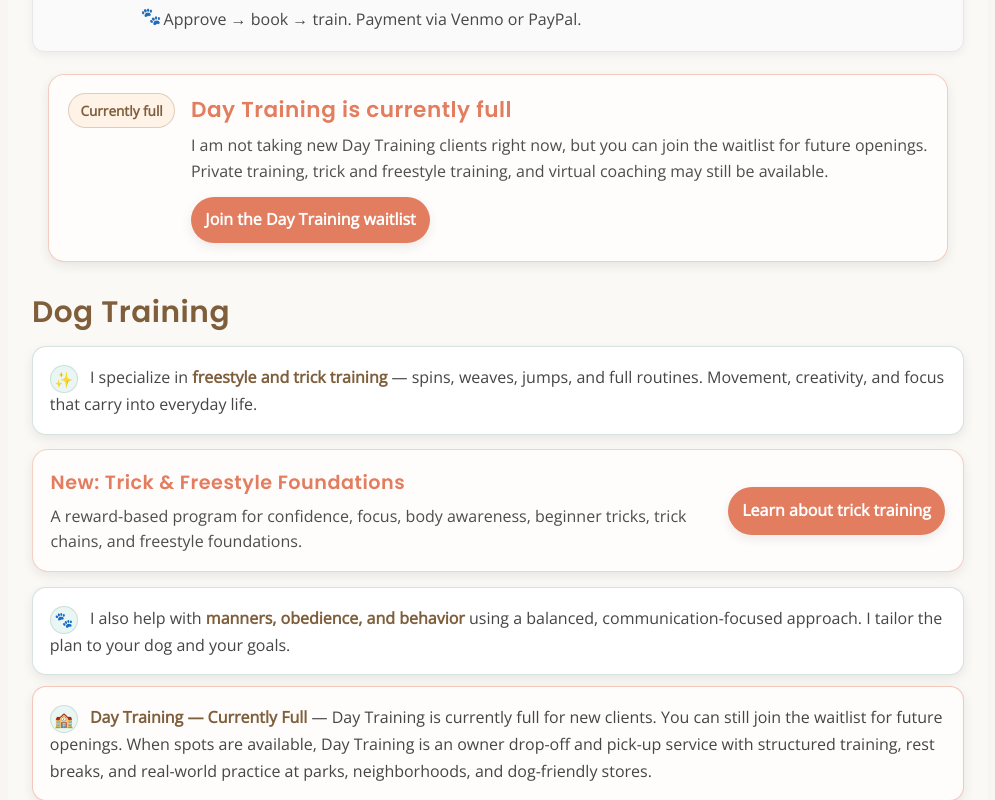
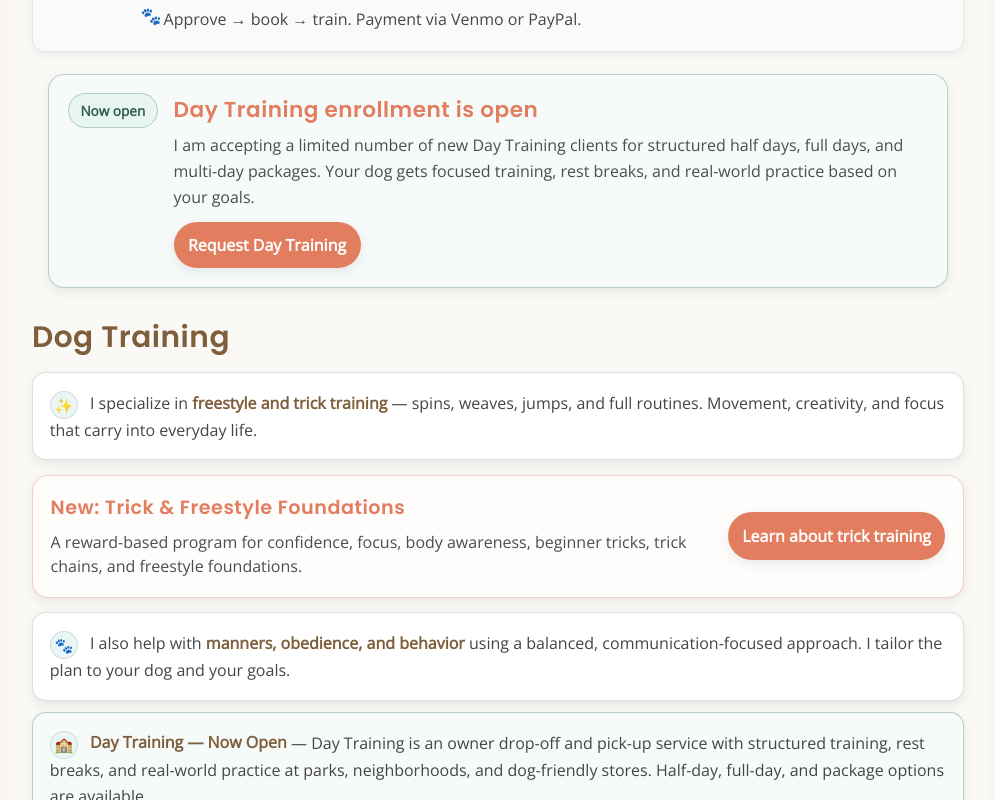
Before and after one commit to jpantano30/paisley-dog-gear, a React (Create React App) app: page /training in a window 1280 px wide. Shown: the part 500-1300 px from the top of the page, without its empty margins (142-1137 px from the left). Built offline with nearby package versions, Linux system fonts and the light colour scheme.

Commit message:
Reopen day training enrollment
Add the Day Training homepage spotlight, reopen the training request option, and replace waitlist/full messaging with current availability.

```diff
--- a/src/pages/Home.js
+++ b/src/pages/Home.js
@@ -50,7 +50,7 @@ const Home = () => {
     <>
       <title>Boston Dog Trainer & Custom Biothane Leashes | Paisley Dog Gear & Training</title>
       <meta name="description"
-            content="Private dog training, AKC CGC testing, and virtual or in-person Trick Dog title evaluations in Boston, plus handmade waterproof BioThane leashes and collars." />
+            content="Day training, private dog training, AKC CGC testing, and Trick Dog title evaluations in Boston, plus handmade waterproof BioThane leashes and collars." />
       <link rel="canonical" href="https://paisleydoggearandtraining.com/" />
       {/* Structured Data */}
       <script type="application/ld+json"
@@ -96,6 +96,37 @@ const Home = () => {
             <Link to="/gallery" className="cta-button cta-ghost">
               Gallery
             </Link>
+          </div>
+        </div>
+      </section>
+
+      <section className="daytraining-spotlight" aria-labelledby="daytraining-title">
+        <div className="dt-inner">
+          <div className="dt-copy">
+            <span className="pill">Now enrolling</span>
+            <h2 id="daytraining-title">Day Training is open</h2>
+            <p className="dt-sub">
+              Your dog spends a structured half or full day with me working on
+              your goals through focused training, rest breaks, and real-world practice.
+            </p>
+            <ul className="dt-highlights">
+              <li>Half-day, full-day, and multi-day package options</li>
+              <li>Practice at parks, neighborhoods, and dog-friendly stores</li>
+              <li>Photo or video updates and a same-day summary</li>
+            </ul>
+            <div className="dt-cta-row">
+              <Link to="/training?service=day-training" className="cta-button cta-secondary">
+                See pricing &amp; request Day Training
+              </Link>
+            </div>
+          </div>
+
+          <div className="dt-media">
+            <img
+              src="/assets/new2/lulu1.jpg"
+              alt="A dog practicing during a Paisley Dog Gear and Training day training session"
+              loading="lazy"
+            />
           </div>
         </div>
       </section>
@@ -286,9 +317,10 @@ const Home = () => {
         <section className="training-inquiry">
           <h2>Dog Training Inquiries</h2>
           <p>
-            I offer trick training, freestyle, behavior support, AKC CGC testing,
-            and Trick Dog title evaluations in the Boston area. Virtual Trick Dog
-            video evaluations are available nationwide.
+            Day Training enrollment is open. I also offer private training, trick
+            training, freestyle, behavior support, AKC CGC testing, and Trick Dog
+            title evaluations in the Boston area. Virtual Trick Dog video evaluations
+            are available nationwide.
           </p>
           <Link to="/training" className="cta-button cta-secondary">
             Training Request Form
--- a/src/pages/TrainingForm.css
+++ b/src/pages/TrainingForm.css
@@ -1250,8 +1250,8 @@ textarea[aria-invalid="true"] {
   grid-template-columns: auto 1fr;
   gap: 1rem;
   align-items: start;
-  background: #fffdfb;
-  border: 1.5px solid rgba(226, 125, 96, 0.38);
+  background: #f6fbfa;
+  border: 1.5px solid rgba(108, 154, 139, 0.45);
   border-radius: 16px;
   padding: 1.15rem 1.2rem;
   box-shadow: var(--shadow-sm);
@@ -1262,9 +1262,9 @@ textarea[aria-invalid="true"] {
   white-space: nowrap;
   padding: 0.35rem 0.7rem;
   border-radius: 999px;
-  background: #fff3e8;
-  color: var(--accent-brown);
-  border: 1px solid rgba(126, 94, 59, 0.25);
+  background: #e8f5f1;
+  color: #315e54;
+  border: 1px solid rgba(108, 154, 139, 0.42);
   font-weight: 900;
   font-size: 0.85rem;
 }
@@ -1304,14 +1304,14 @@ textarea[aria-invalid="true"] {
   box-shadow: var(--shadow-md);
 }
 
-.day-training-full-note {
-  border-color: rgba(226, 125, 96, 0.42) !important;
-  background: #fffdfb !important;
+.day-training-open-note {
+  border-color: rgba(108, 154, 139, 0.45) !important;
+  background: #f6fbfa !important;
 }
 
-.waitlist-fields {
-  background: #fffdfb;
-  border: 1.5px solid rgba(226, 125, 96, 0.35);
+.day-training-fields {
+  background: #f6fbfa;
+  border: 1.5px solid rgba(108, 154, 139, 0.38);
   border-radius: 14px;
   padding: 1rem;
   box-shadow: var(--shadow-sm);
@@ -1320,6 +1320,7 @@ textarea[aria-invalid="true"] {
   gap: 0.75rem;
 }
 
+.day-training-helper,
 .waitlist-helper {
   margin: 0 0 0.3rem;
   color: #555;
--- a/src/pages/TrainingForm.js
+++ b/src/pages/TrainingForm.js
@@ -134,7 +134,7 @@ const TrainingForm = () => {
     akcTestFormat: "",
     akcTitleLevel: "",
     akcVideoLink: "",
-    dayTrainingWaitlistType: "",
+    dayTrainingType: "",
     preferredDays: "",
     preferredStart: "",
     scheduleFlexibility: "",
@@ -156,8 +156,7 @@ const TrainingForm = () => {
   const [touched, setTouched] = useState({});
   const [lastSubmittedService, setLastSubmittedService] = useState("")
 
-  const wantsDayTrainingWaitlist =
-    formData.serviceType === "Day Training Waitlist";
+  const wantsDayTraining = formData.serviceType === "Day Training";
 
   const wantsAkcTesting = formData.serviceType === "AKC Testing & Titles";
 
@@ -187,6 +186,11 @@ const TrainingForm = () => {
         ...prev,
         serviceType: "Trick & Freestyle Training"
       }));
+    } else if (requestedService === "day-training") {
+      setFormData((prev) => ({
+        ...prev,
+        serviceType: "Day Training"
+      }));
     } else {
       return;
     }
@@ -203,10 +207,10 @@ const TrainingForm = () => {
 
   const serviceOptions = [
     {
-      value: "Day Training Waitlist",
+      value: "Day Training",
       icon: <SchoolIcon />,
-      title: "Day Training Waitlist",
-      desc: "Day training is currently full. Join the waitlist for future openings."
+      title: "Day Training",
+      desc: "Now accepting new clients for structured half days, full days, and packages."
     },
     // {
     //   value: "Day Training Package",
@@ -321,7 +325,7 @@ const TrainingForm = () => {
         akcTestFormat: "",
         akcTitleLevel: "",
         akcVideoLink: "",
-        dayTrainingWaitlistType: "",
+        dayTrainingType: "",
         preferredDays: "",
         preferredStart: "",
         scheduleFlexibility: "",
@@ -347,32 +351,32 @@ const TrainingForm = () => {
     <>
       {/* <Banner /> */}
 
-      <title>Boston Dog Trainer | AKC CGC &amp; Trick Dog Evaluator</title>
+      <title>Boston Dog Training | Day Training, Private Training &amp; AKC Titles</title>
       <meta
         name="description"
-        content="Private dog training in Boston plus AKC CGC, CGCA and CGCU testing, CGC prep, virtual Trick Dog evaluations, Virtual Home Manners, and S.T.A.R. Puppy interest."
+        content="Day training and private dog training in Boston, plus trick and freestyle training, AKC CGC testing, and virtual Trick Dog title evaluations."
       />
       <link rel="canonical" href="https://paisleydoggearandtraining.com/training" />
 
       <meta property="og:type" content="website" />
       <meta
         property="og:title"
-        content="Boston Dog Trainer | AKC CGC & Trick Dog Evaluator"
+        content="Boston Dog Training | Day Training, Private Training & AKC Titles"
       />
       <meta
         property="og:description"
-        content="Private dog training in Boston plus AKC CGC-family testing, CGC prep, virtual Trick Dog evaluations, Virtual Home Manners, and S.T.A.R. Puppy interest."
+        content="Day training and private dog training in Boston, plus trick and freestyle training, AKC CGC testing, and virtual Trick Dog title evaluations."
       />
       <meta property="og:url" content="https://paisleydoggearandtraining.com/training" />
 
       <meta name="twitter:card" content="summary_large_image" />
       <meta
         name="twitter:title"
-        content="Boston Dog Trainer | AKC CGC & Trick Dog Evaluator"
+        content="Boston Dog Training | Day Training, Private Training & AKC Titles"
       />
       <meta
         name="twitter:description"
-        content="Private dog training in Boston plus AKC CGC-family testing, CGC prep, virtual Trick Dog evaluations, Virtual Home Manners, and S.T.A.R. Puppy interest."
+        content="Day training and private dog training in Boston, plus trick and freestyle training, AKC CGC testing, and virtual Trick Dog title evaluations."
       />
 
       <script
@@ -382,8 +386,8 @@ const TrainingForm = () => {
             "@context": "https://schema.org",
             "@type": "Service",
             "@id": "https://paisleydoggearandtraining.com/training#service",
-            name: "Dog Training and AKC Evaluations",
-            serviceType: "Private dog training and AKC title evaluations",
+            name: "Dog Training, Day Training, and AKC Evaluations",
+            serviceType: "Day training, private dog training, and AKC title evaluations",
             url: "https://paisleydoggearandtraining.com/training",
             provider: {
               "@id": "https://paisleydoggearandtraining.com/#business"
@@ -404,6 +408,7 @@ const TrainingForm = () => {
               name: "Dog Training Services",
               itemListElement: [
                 "Puppy foundations",
+                "Day training",
                 "Obedience and manners",
                 "Leash skills",
                 "Trick training",
@@ -485,7 +490,7 @@ const TrainingForm = () => {
         </p>
 
         <p className="intro-sub">
-          Private dog training is available in Boston, Cambridge, Somerville,
+          Private and day training are available in Boston, Cambridge, Somerville,
           Medford, Brookline, Everett, Winchester, Woburn, Newton, and nearby
           communities. Share your dog’s needs and goals, and I’ll send a
           personalized plan, pricing, and scheduling options.
@@ -508,18 +513,24 @@ const TrainingForm = () => {
         </section>
 
         <section className="availability-notice" aria-label="Current training availability">
-          <div className="availability-badge">Currently full</div>
+          <div className="availability-badge">Now open</div>
 
           <div>
-            <h2>Day Training is currently full</h2>
+            <h2>Day Training enrollment is open</h2>
             <p>
-              I am not taking new Day Training clients right now, but you can join the waitlist
-              for future openings. Private training, trick and freestyle training, and virtual
-              coaching may still be available.
+              I am accepting a limited number of new Day Training clients for structured
+              half days, full days, and multi-day packages. Your dog gets focused training,
+              rest breaks, and real-world practice based on your goals.
             </p>
 
-            <a href="#training-form" className="availability-link">
-              Join the Day Training waitlist
+            <a
+              href="#training-form"
+              className="availability-link"
+              onClick={() =>
+                setFormData((prev) => ({ ...prev, serviceType: "Day Training" }))
+              }
+            >
+              Request Day Training
             </a>
           </div>
         </section>
@@ -557,17 +568,16 @@ const TrainingForm = () => {
             communication-focused approach. I tailor the plan to your dog and your goals.
           </p>
 
-          <p className="notes day-training-full-note">
+          <p className="notes day-training-open-note">
             <strong>
               <span role="img" aria-label="school">
                 🏫
               </span>{" "}
-              Day Training — Currently Full
+              Day Training — Now Open
             </strong>{" "}
-            — Day Training is currently full for new clients. You can still join the waitlist
-            for future openings. When spots are available, Day Training is an owner drop-off
-            and pick-up service with structured training, rest breaks, and real-world practice
-            at parks, neighborhoods, and dog-friendly stores.
+            — Day Training is an owner drop-off and pick-up service with structured training,
+            rest breaks, and real-world practice at parks, neighborhoods, and dog-friendly
+            stores. Half-day, full-day, and package options are available.
           </p>
 
           <div className="notes where-notes">
@@ -1093,19 +1103,19 @@ const TrainingForm = () => {
               </section>
             )}
 
-            {wantsDayTrainingWaitlist && (
-              <section className="waitlist-fields" aria-label="Day Training waitlist details">
-                <h3 className="form-section">Day Training Waitlist Details</h3>
+            {wantsDayTraining && (
+              <section className="day-training-fields" aria-label="Day Training request details">
+                <h3 className="form-section">Day Training Details</h3>
 
-                <p className="waitlist-helper">
-                  Day Training is currently full. Fill this out so I can contact you when a spot
-                  opens or if your dog may be a good fit for a future day training package.
+                <p className="day-training-helper">
+                  Tell me what schedule you are looking for. I will review your dog’s goals and
+                  send the best-fit option, pricing, and available dates.
                 </p>
 
                 <label>What type of Day Training are you interested in?</label>
                 <select
-                  name="dayTrainingWaitlistType"
-                  value={formData.dayTrainingWaitlistType}
+                  name="dayTrainingType"
+                  value={formData.dayTrainingType}
                   onChange={handleChange}
                 >
                   <option value="">Select one</option>
@@ -1278,7 +1288,9 @@ const TrainingForm = () => {
                 ? "Sending…"
                 : wantsAkcTesting
                   ? "Request an AKC Service"
-                  : "Request a Session"}
+                  : wantsDayTraining
+                    ? "Request Day Training"
+                    : "Request a Session"}
             </button>
           </form>
         )}
@@ -1287,10 +1299,10 @@ const TrainingForm = () => {
           <div className="success-card" role="status" aria-live="polite">
             <h2>Got it!</h2>
 
-            {lastSubmittedService === "Day Training Waitlist" ? (
+            {lastSubmittedService === "Day Training" ? (
               <p>
-                You’re on the Day Training waitlist. I’ll reach out if a spot opens or if
-                your dog may be a good fit for a future day training package.
+                I received your Day Training request. I’ll follow up with the best-fit option,
+                pricing, and available dates.
               </p>
             ) : lastSubmittedService === "AKC Testing & Titles" ? (
               <p>
```
